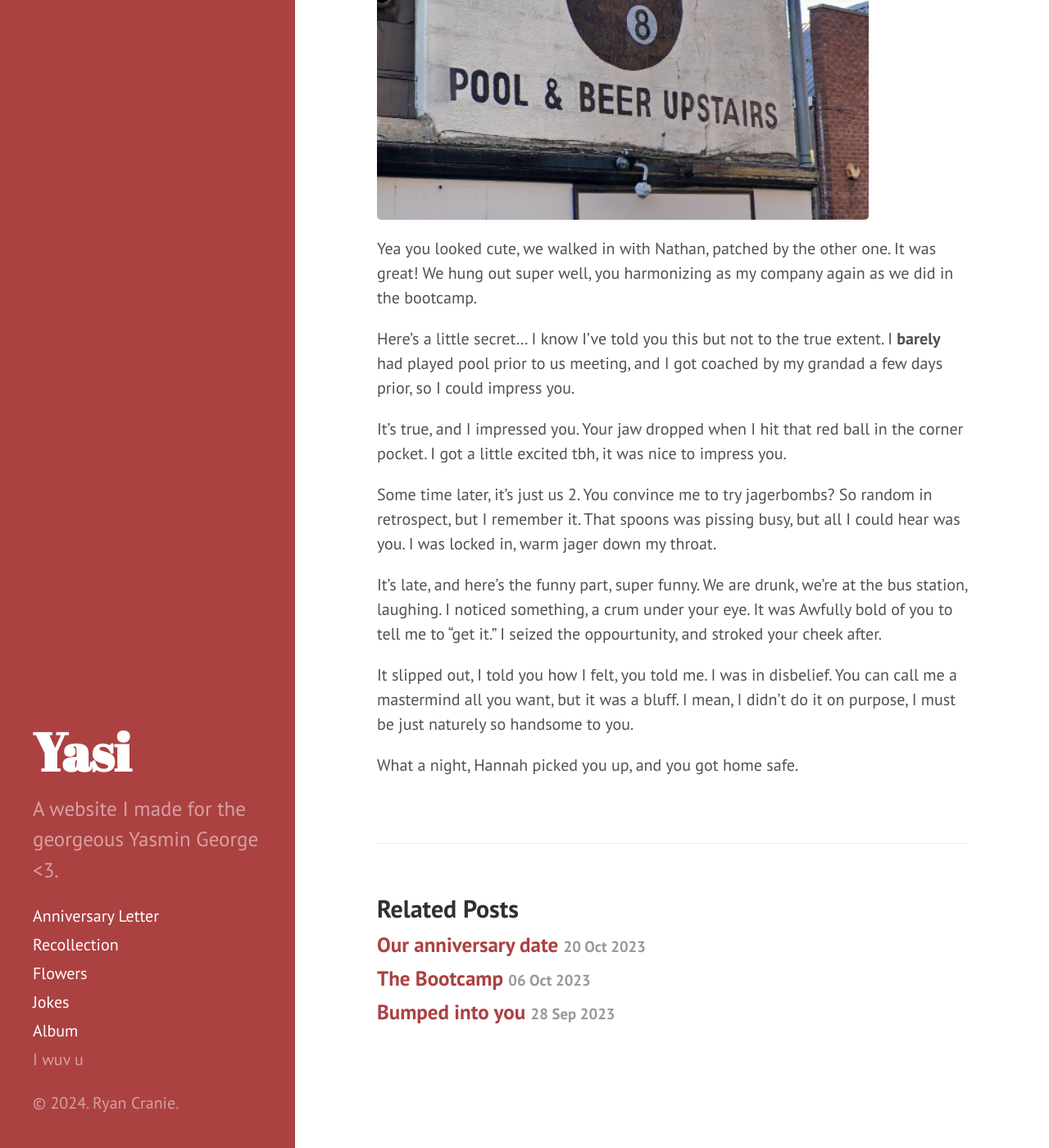
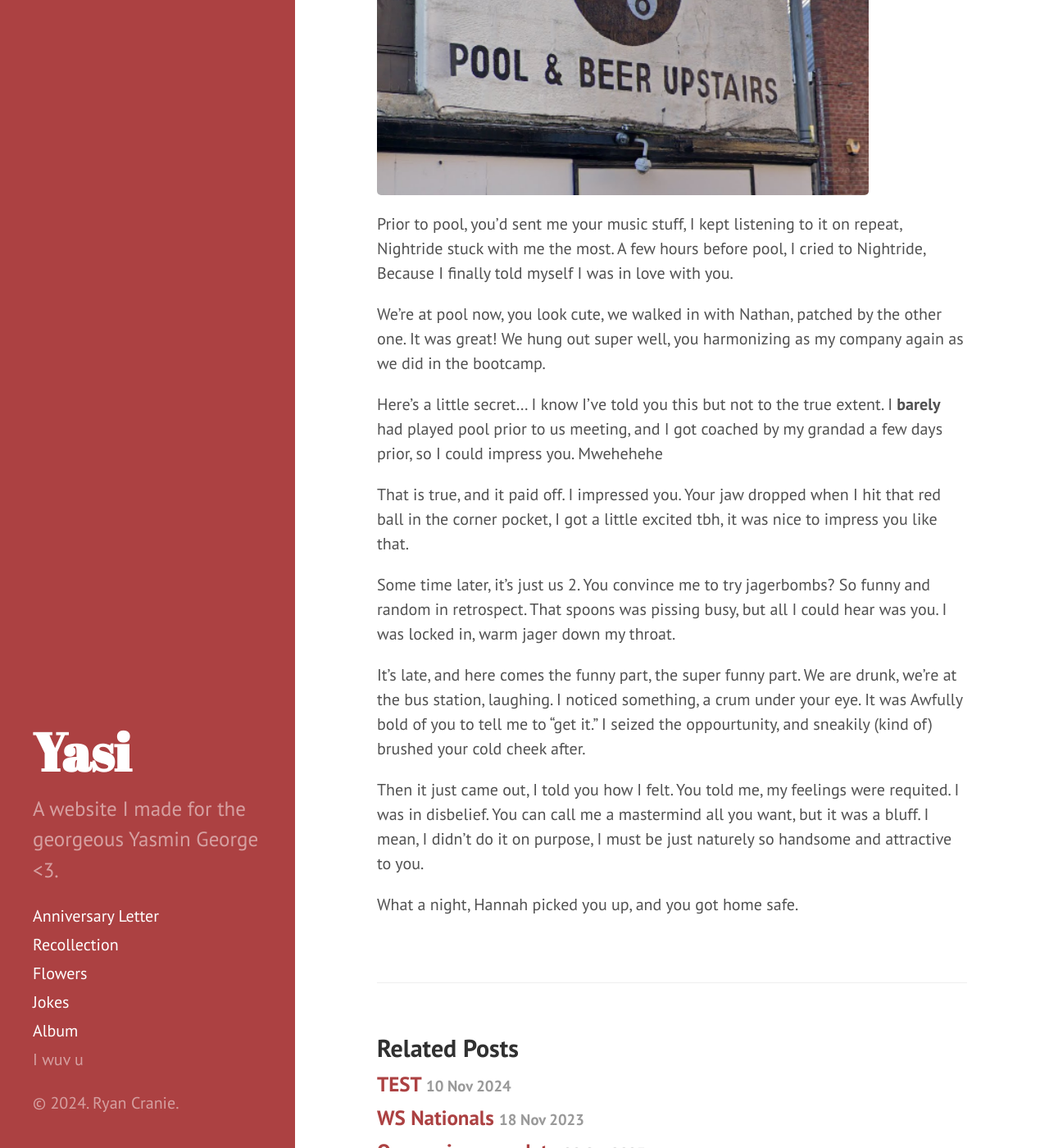
Before and after one commit to ryancranie/yasi, a Jekyll site: the page built from _posts/2023-10-14-pool.md, in a window 1280 px wide and 1400 px high, scrolled down 553 px. Shown: the whole window at 82% size. Built offline with Jekyll 4.4.1, drawn with Linux system fonts in a browser that asks for light colours; Markdown is read by kramdown in place of the engine named in the settings; some of the changed text lies outside the part shown.

Commit message:
f9g8h0fighi0fd

```diff
--- a/_posts/2023-10-14-pool.md
+++ b/_posts/2023-10-14-pool.md
@@ -3,20 +3,22 @@ layout: post
 title: 8 Ball Pool Hall
 ---
 
-8 Ball! Pool! Wow an amazing idea, cheap, loving bar at cheerful prices. We invited everyone, but I know you and I <b>both know</b> we just wanted to see each other the most.
+8 Ball! Pool! Wow, an amazing idea! A cheap, loving bar at cheerful prices. We invited everyone, but you and I <b>both know</b> we wanted to see each other the most.
 
 <img src="{{ site.baseurl }}/img/pool.png" style="width: 600px; height: auto;">
 
-Yea you looked cute, we walked in with Nathan, patched by the other one. It was great! We hung out super well, you harmonizing as my company again as we did in the bootcamp.
+Prior to pool, you'd sent me your music stuff, I kept listening to it on repeat, Nightride stuck with me the most. A few hours before pool, I cried to Nightride, Because I finally told myself I was in love with you.
 
-Here's a little secret... I know I've told you this but not to the true extent. I <b>barely</b> had played pool prior to us meeting, and I got coached by my grandad a few days prior, so I could impress you.
+We're at pool now, you look cute, we walked in with Nathan, patched by the other one. It was great! We hung out super well, you harmonizing as my company again as we did in the bootcamp.
 
-It's true, and I impressed you. Your jaw dropped when I hit that red ball in the corner pocket. I got a little excited tbh, it was nice to impress you.
+Here's a little secret... I know I've told you this but not to the true extent. I <b>barely</b> had played pool prior to us meeting, and I got coached by my grandad a few days prior, so I could impress you. Mwehehehe
 
-Some time later, it's just us 2. You convince me to try jagerbombs? So random in retrospect, but I remember it. That spoons was pissing busy, but all I could hear was you. I was locked in, warm jager down my throat.
+That is true, and it paid off. I impressed you. Your jaw dropped when I hit that red ball in the corner pocket, I got a little excited tbh, it was nice to impress you like that.
 
-It's late, and here's the funny part, super funny. We are drunk, we're at the bus station, laughing. I noticed something, a crum under your eye. It was Awfully bold of you to tell me to "get it." I seized the oppourtunity, and stroked your cheek after.
+Some time later, it's just us 2. You convince me to try jagerbombs? So funny and random in retrospect. That spoons was pissing busy, but all I could hear was you. I was locked in, warm jager down my throat.
 
-It slipped out, I told you how I felt, you told me. I was in disbelief. You can call me a mastermind all you want, but it was a bluff. I mean, I didn't do it on purpose, I must be just naturely so handsome to you.
+It's late, and here comes the funny part, the super funny part. We are drunk, we're at the bus station, laughing. I noticed something, a crum under your eye. It was Awfully bold of you to tell me to "get it." I seized the oppourtunity, and sneakily (kind of) brushed your cold cheek after.
+
+Then it just came out, I told you how I felt. You told me, my feelings were requited. I was in disbelief. You can call me a mastermind all you want, but it was a bluff. I mean, I didn't do it on purpose, I must be just naturely so handsome and attractive to you.
 
 What a night, Hannah picked you up, and you got home safe.
--- /dev/null
+++ b/_posts/2024-11-10-test.md
@@ -0,0 +1,4 @@
+---
+layout: post
+title: TEST
+---
```
Also changed, not shown: _posts/2023-09-28-bumped.md (+6 -4 lines), _posts/2023-10-06-bootcamp1.md (+12 -4 lines), _posts/2023-10-20-relationship.md (+16 -3 lines), _posts/2023-11-18-nationals.md (added, +20 -0 lines), 3 other files.
